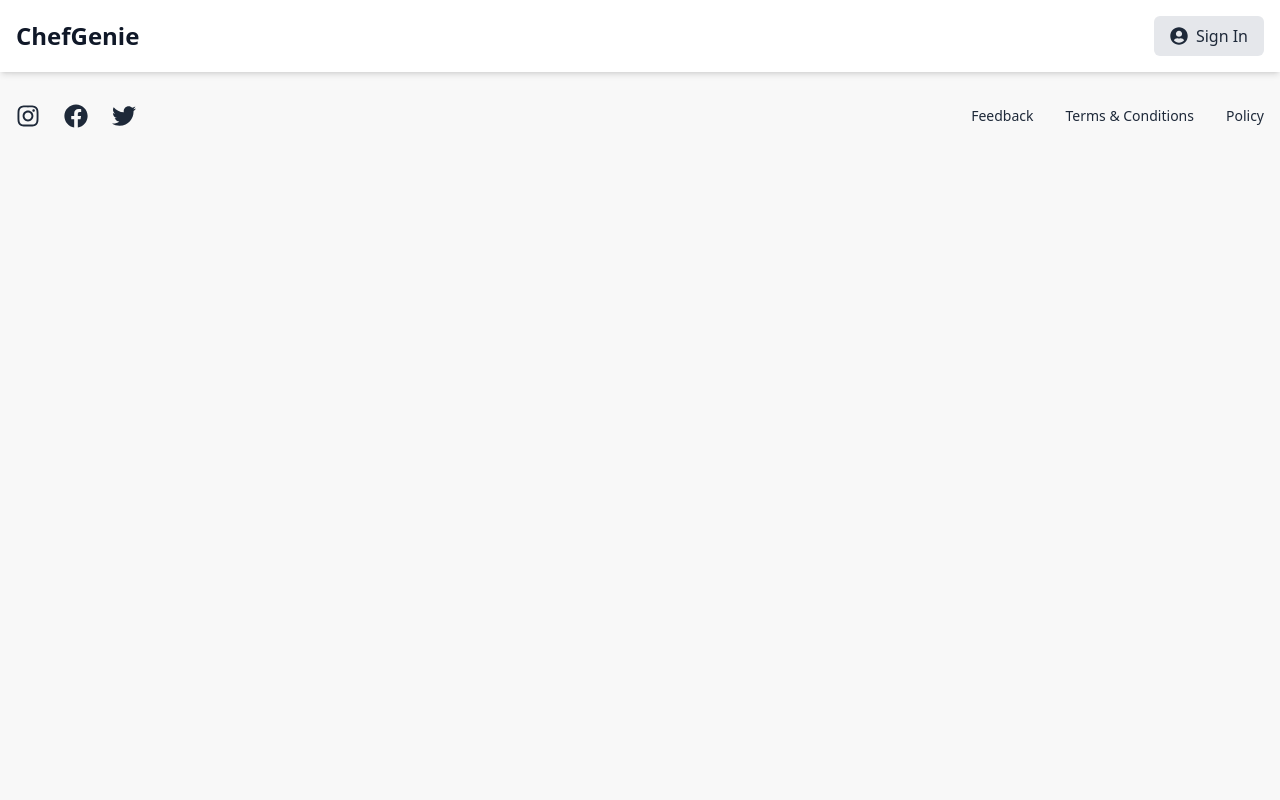
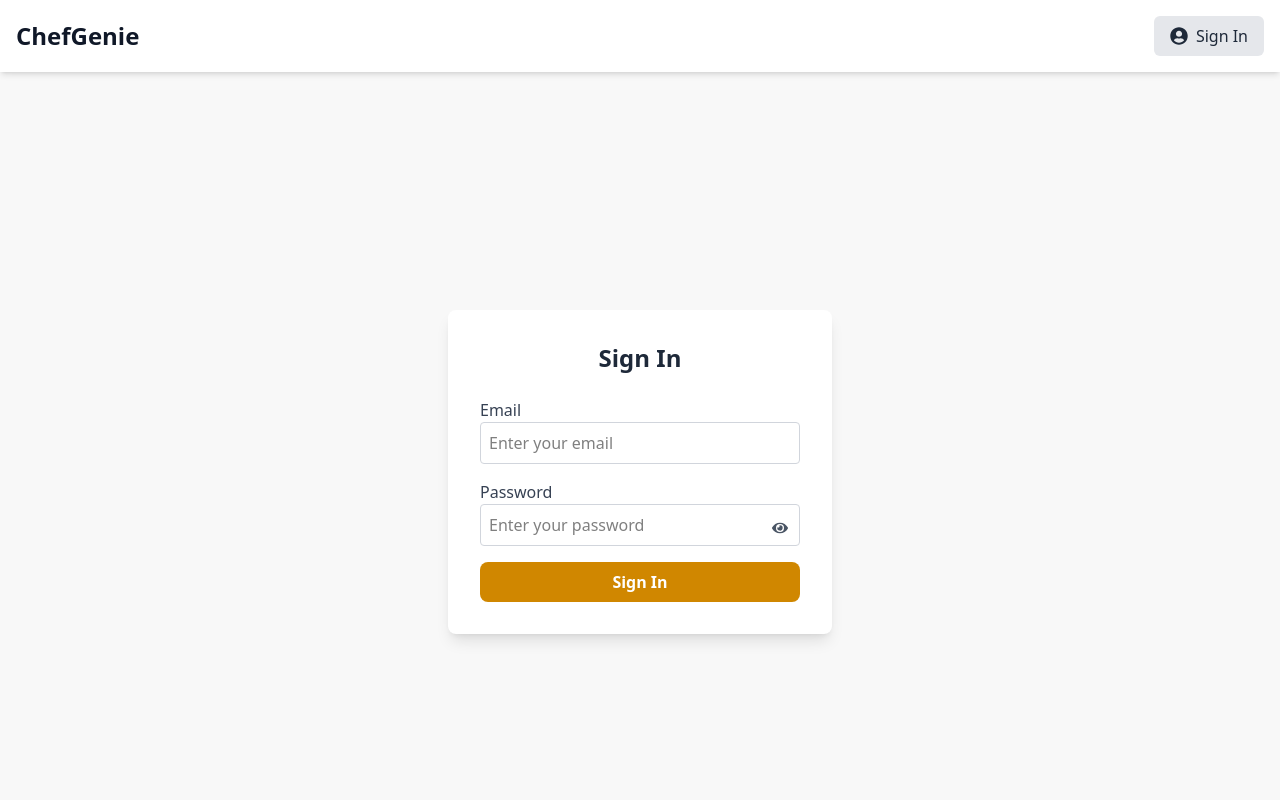
Before and after one commit to SyedFaisal30/ChefGenie, a React (Vite) app in the folder frontend/: page /signin in a window 1280 px wide. Shown: the top 800 px of the page. Built offline with nearby package versions, Linux system fonts and the light colour scheme.

Commit message:
sign sing up verify done

```diff
--- a/frontend/src/App.jsx
+++ b/frontend/src/App.jsx
@@ -3,6 +3,7 @@ import Header from "./components/Header"
 import Footer from "./components/Footer"
 import LandingPage from "./components/LandingPage"
 import SignupForm from "./pages/sign-up/signup"
+import SignInForm from "./pages/sign-in/signin"
 function App() {
 
   return (
@@ -10,11 +11,11 @@ function App() {
       <Header/>
       <div className="mt-18 min-h-screen bg-[#f8f8f8]">
         <Routes>
-          <Route path="/" element={<LandingPage/>}/>
+          <Route path = "/" element = {<LandingPage/>}/>
 
-          <Route path="/signup" element={<SignupForm/>}/>
+          <Route path = "/signup" element = {<SignupForm/>}/>
 
-
+          <Route path = "/signin" element = {<SignInForm/>}/>
         </Routes>
 
       <Footer/>
--- /dev/null
+++ b/frontend/src/pages/sign-in/signin.jsx
@@ -0,0 +1,110 @@
+import { useState } from "react";
+import { useForm } from "react-hook-form";
+import axios from "axios";
+import { ToastContainer, toast } from "react-toastify";
+import "react-toastify/dist/ReactToastify.css";
+import { FaEye, FaEyeSlash } from "react-icons/fa";
+
+const SignInForm = () => {
+  const {
+    register,
+    handleSubmit,
+    formState: { errors },
+  } = useForm();
+
+  const [showPassword, setShowPassword] = useState(false);
+  const [loading, setLoading] = useState(false);
+
+  const onSubmit = async (data) => {
+    setLoading(true);
+    try {
+      const res = await axios.post(
+        "http://localhost:8000/api/users/signin",
+        data,
+        {
+          withCredentials: true,
+        }
+      );
+
+      const { accessToken, message } = res.data;
+
+      const { username } = message;
+
+      console.log("Full API Response:", res.data);
+      localStorage.setItem("accessToken", accessToken);
+      localStorage.setItem("username", username);
+
+      toast.success("Signed in successfully!", { autoClose: 1000 });
+
+      setTimeout(() => {
+        window.location.href = "/";
+      }, 1000);
+    } catch (error) {
+      toast.error(error.response?.data?.message || "Invalid credentials", {
+        autoClose: 3000,
+      });
+    } finally {
+      setLoading(false);
+    }
+  };
+
+  return (
+    <div className="min-h-screen flex items-center justify-center bg-[#f8f8f8]">
+      <ToastContainer position="top-right" />
+      <div className="bg-white p-8 rounded-lg shadow-lg w-96">
+        <h2 className="text-2xl font-bold text-center text-gray-800 mb-6">
+          Sign In
+        </h2>
+
+        <form onSubmit={handleSubmit(onSubmit)} className="space-y-4">
+          <div>
+            <label className="block text-gray-700 font-medium">Email</label>
+            <input
+              type="email"
+              {...register("email", { required: "Email is required" })}
+              className="w-full p-2 border border-gray-300 rounded focus:ring-2 focus:ring-yellow-500 outline-none"
+              placeholder="Enter your email"
+            />
+            {errors.email && (
+              <p className="text-red-500 text-sm">{errors.email.message}</p>
+            )}
+          </div>
+
+          <div className="relative">
+            <label className="block text-gray-700 font-medium">Password</label>
+            <input
+              type={showPassword ? "text" : "password"}
+              {...register("password", { required: "Password is required" })}
+              className="w-full p-2 border border-gray-300 rounded focus:ring-2 focus:ring-yellow-500 outline-none"
+              placeholder="Enter your password"
+            />
+            <button
+              type="button"
+              onClick={() => setShowPassword(!showPassword)}
+              className="absolute right-3 top-10 text-gray-600"
+            >
+              {showPassword ? <FaEyeSlash /> : <FaEye />}
+            </button>
+            {errors.password && (
+              <p className="text-red-500 text-sm">{errors.password.message}</p>
+            )}
+          </div>
+
+          <button
+            type="submit"
+            className="w-full bg-yellow-600 text-white py-2 rounded-lg font-bold hover:bg-yellow-700 transition flex justify-center"
+            disabled={loading}
+          >
+            {loading ? (
+              <span className="animate-spin border-2 border-white border-t-transparent rounded-full w-5 h-5"></span>
+            ) : (
+              "Sign In"
+            )}
+          </button>
+        </form>
+      </div>
+    </div>
+  );
+};
+
+export default SignInForm;
--- a/frontend/src/pages/sign-up/signup.jsx
+++ b/frontend/src/pages/sign-up/signup.jsx
@@ -1,111 +1,3 @@
-// import { useState } from "react";
-// import { useForm } from "react-hook-form";
-// import { zodResolver } from "@hookform/resolvers/zod";
-// import { signUpSchema } from "../../schemas/signupSchema";
-// import { FaEye, FaEyeSlash } from "react-icons/fa";
-// import axios from "axios";
-
-// const SignupForm = () => {
-//   const { register, handleSubmit, formState: { errors } } = useForm({
-//     resolver: zodResolver(signUpSchema),
-//   });
-//   const [showPassword, setShowPassword] = useState(false);
-//   const [loading, setLoading] = useState(false);
-//   const [message, setMessage] = useState("");
-
-//   const onSubmit = async (data) => {
-//     setLoading(true);
-//     setMessage("");
-
-//     try {
-//       const res = await axios.post("http://localhost:8000/api/users/signup", data);
-
-//       setLoading(false);
-
-//       setMessage(res.data.message || " Verification Email sent on entered Email Address");
-//     } catch (error) {
-//       setLoading(false);
-//       setMessage(error.response?.data?.message || "Something went wrong");
-//     }
-//   };
-
-//   return (
-//     <div className="min-h-screen flex items-center justify-center bg-[#f8f8f8]">
-//       <div className="bg-white p-8 rounded-lg shadow-lg w-96">
-//         <h2 className="text-2xl font-bold text-center text-gray-800 mb-6">Sign Up</h2>
-//         {message && (
-//           <p className={`text-center mb-4 p-2 rounded ${messageType === "success" ? "bg-green-100 text-green-300" : "bg-red-100 text-red-500"}`}>
-//             {message}
-//           </p>
-//         )}
-//         <form onSubmit={handleSubmit(onSubmit)} className="space-y-4">
-//           {/* Username Field */}
-//           <div>
-//             <label className="block text-gray-700 font-medium">Username</label>
-//             <input
-//               type="text"
-//               {...register("username", { required: "Username is required" })}
-//               className="w-full p-2 border border-gray-300 rounded focus:ring-2 focus:ring-yellow-500 outline-none"
-//               placeholder="Enter your username"
-//             />
-//             {errors.username && <p className="text-red-500 text-sm">{errors.username.message}</p>}
-//           </div>
-
-//           {/* Email Field */}
-//           <div>
-//             <label className="block text-gray-700 font-medium">Email</label>
-//             <input
-//               type="email"
-//               {...register("email", {
-//                 required: "Email is required",
-//                 pattern: { value: /^\S+@\S+\.\S+$/, message: "Invalid email format" }
-//               })}
-//               className="w-full p-2 border border-gray-300 rounded focus:ring-2 focus:ring-yellow-500 outline-none"
-//               placeholder="Enter your email"
-//             />
-//             {errors.email && <p className="text-red-500 text-sm">{errors.email.message}</p>}
-//           </div>
-
-//           {/* Password Field */}
-//           <div className="relative">
-//             <label className="block text-gray-700 font-medium">Password</label>
-//             <input
-//               type={showPassword ? "text" : "password"}
-//               {...register("password", { required: "Password is required", minLength: { value: 6, message: "Password must be at least 6 characters long" } })}
-//               className="w-full p-2 border border-gray-300 rounded focus:ring-2 focus:ring-yellow-500 outline-none"
-//               placeholder="Enter your password"
-//             />
-//             <button
-//               type="button"
-//               onClick={() => setShowPassword(!showPassword)}
-//               className="absolute right-3 top-10 text-gray-600"
-//             >
-//               {showPassword ? <FaEyeSlash /> : <FaEye />}
-//             </button>
-//             {errors.password && <p className="text-red-500 text-sm">{errors.password.message}</p>}
-//           </div>
-
-//           {/* Submit Button */}
-//           <button
-//             type="submit"
-//             className="w-full bg-yellow-600 text-white py-2 rounded-lg font-bold hover:bg-yellow-700 transition"
-//             disabled={loading}
-//           >
-//             {loading ?  (
-//               <span className="animate-spin mr-2 border-2 border-white border-t-transparent rounded-full w-5 h-5"></span>
-//             ) : (
-//               "Sign Up"
-//             )}
-//           </button>
-//         </form>
-//       </div>
-//     </div>
-//   );
-// };
-
-// export default SignupForm;
-
-
 import { useState } from "react";
 import { useForm } from "react-hook-form";
 import { zodResolver } from "@hookform/resolvers/zod";
@@ -122,28 +14,45 @@ const SignupForm = () => {
 
   const [showPassword, setShowPassword] = useState(false);
   const [loading, setLoading] = useState(false);
+  const [step, setStep] = useState("signup"); // "signup" or "verify"
+  const [userData, setUserData] = useState(null);
+  const [verificationCode, setVerificationCode] = useState("");
 
   const onSubmit = async (data) => {
     setLoading(true);
-    console.log("Submitting Data:", data); // Debugging
-
     try {
       const res = await axios.post("http://localhost:8000/api/users/signup", data);
-      toast.success("✅ Verification Email sent! Check your inbox.", { autoClose: 3000 });
+      setUserData(data);
+      setStep("verify");
+      toast.success("✅ Verification Email Sent! Check your inbox.", { autoClose: 3000 });
     } catch (error) {
+      console.error("❌ Signup Error:", error.response?.data);
+      toast.error(error.response?.data?.message || "Signup failed", { autoClose: 3000 });
+    } finally {
       setLoading(false);
-      console.log("❌ Signup Error:", error.response?.data);
+    }
+  };
 
-      console.log("Full Error Object:", error);
-
-      if (error.response?.data?.message === "Username already exists") {
-        toast.error("⚠️ Username already exists, choose another!", { autoClose: 3000 });
+  const handleVerification = async () => {
+    if (!verificationCode) {
+      toast.error("⚠️ Please enter the verification code!", { autoClose: 3000 });
+      return;
     }
 
-      if (error.response?.data?.message === "Email already exists") {
-        toast.error("⚠️ Email already exists, try a different one!", { autoClose: 3000 });
-      }
+    setLoading(true);
+    try {
+      const res = await axios.post("http://localhost:8000/api/users/verify", {
+        username: userData.username,
+        code: verificationCode,
+      });
 
+      toast.success("🎉 Account Verified Successfully!", { autoClose: 3000 });
+      setStep("success");
+    } catch (error) {
+      console.error("❌ Verification Error:", error.response?.data);
+      toast.error(error.response?.data?.message || "Verification failed", { autoClose: 3000 });
+    } finally {
+      setLoading(false);
     }
   };
 
@@ -151,10 +60,10 @@ const SignupForm = () => {
     <div className="min-h-screen flex items-center justify-center bg-[#f8f8f8]">
       <ToastContainer position="top-right" />
       <div className="bg-white p-8 rounded-lg shadow-lg w-96">
+        {step === "signup" && (
+          <>
             <h2 className="text-2xl font-bold text-center text-gray-800 mb-6">Sign Up</h2>
-
             <form onSubmit={handleSubmit(onSubmit)} className="space-y-4">
-          {/* Username Field */}
               <div>
                 <label className="block text-gray-700 font-medium">Username</label>
                 <input
@@ -166,7 +75,6 @@ const SignupForm = () => {
                 {errors.username && <p className="text-red-500 text-sm">{errors.username.message}</p>}
               </div>
 
-          {/* Email Field */}
               <div>
                 <label className="block text-gray-700 font-medium">Email</label>
                 <input
@@ -178,7 +86,6 @@ const SignupForm = () => {
                 {errors.email && <p className="text-red-500 text-sm">{errors.email.message}</p>}
               </div>
 
-          {/* Password Field */}
               <div className="relative">
                 <label className="block text-gray-700 font-medium">Password</label>
                 <input
@@ -197,19 +104,52 @@ const SignupForm = () => {
                 {errors.password && <p className="text-red-500 text-sm">{errors.password.message}</p>}
               </div>
 
-          {/* Submit Button */}
               <button
                 type="submit"
                 className="w-full bg-yellow-600 text-white py-2 rounded-lg font-bold hover:bg-yellow-700 transition flex justify-center"
                 disabled={loading}
               >
-            {loading ? (
-              <span className="animate-spin border-2 border-white border-t-transparent rounded-full w-5 h-5"></span>
-            ) : (
-              "Sign Up"
-            )}
+                {loading ? <span className="animate-spin border-2 border-white border-t-transparent rounded-full w-5 h-5"></span> : "Sign Up"}
               </button>
             </form>
+          </>
+        )}
+
+        {step === "verify" && (
+          <>
+            <h2 className="text-2xl font-bold text-center text-gray-800 mb-6">Verify Account</h2>
+            <p className="text-center text-gray-600 mb-4">
+              Enter the verification code sent to <strong>{userData?.email}</strong>
+            </p>
+
+            <div className="space-y-4">
+              <input
+                type="text"
+                value={verificationCode}
+                onChange={(e) => setVerificationCode(e.target.value)}
+                className="w-full p-2 border border-gray-300 rounded focus:ring-2 focus:ring-yellow-500 outline-none text-center"
+                placeholder="Enter verification code"
+              />
+
+              <button
+                onClick={handleVerification}
+                className="w-full bg-green-600 text-white py-2 rounded-lg font-bold hover:bg-green-700 transition flex justify-center"
+                disabled={loading}
+              >
+                {loading ? <span className="animate-spin border-2 border-white border-t-transparent rounded-full w-5 h-5"></span> : "Verify"}
+              </button>
+            </div>
+          </>
+        )}
+
+        {step === "success" && (
+          <>
+            <h2 className="text-2xl font-bold text-center text-green-600 mb-6">✅ Verified</h2>
+            <p className="text-center text-gray-600 mb-4">
+              Your account has been successfully verified. You can now sign in.
+            </p>
+          </>
+        )}
       </div>
     </div>
   );
```
Also changed, not shown: frontend/src/components/Header.jsx (+37 -10 lines), 1 other file (tests, documents, lock files or other folders). Lines whose indentation alone changed are shown as unchanged.
